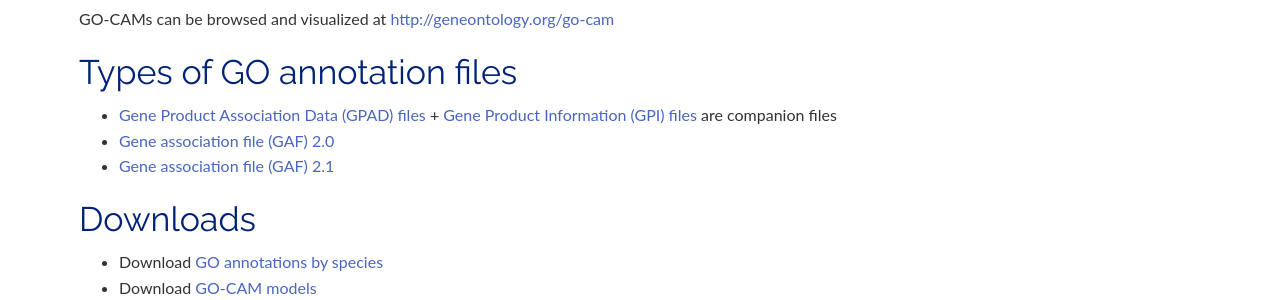
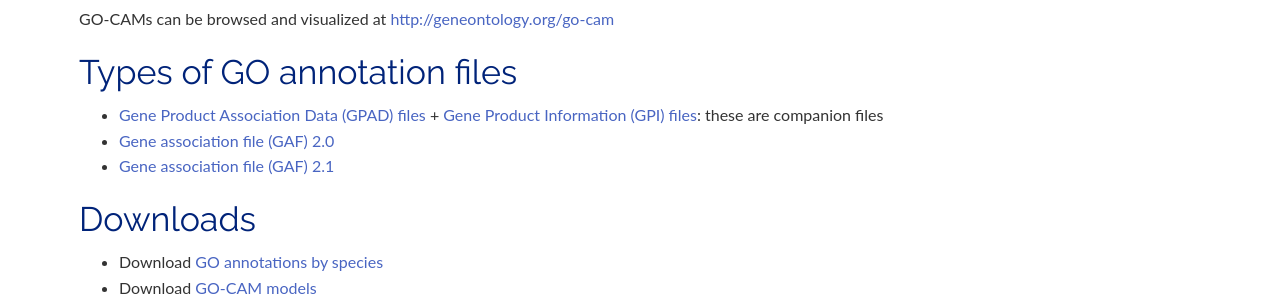
Before and after one commit to geneontology/geneontology.github.io, a Jekyll site: the page built from _docs/go-annotations.md, in a window 1280 px wide and 900 px high, scrolled down 1800 px. Shown: the part 396-696 px from the top of the window. Built offline with Jekyll 4.4.1, drawn with Linux system fonts in a browser that asks for light colours; nearby versions of some CDN libraries.

Commit message:
Update go-annotations.md

```diff
--- a/_docs/go-annotations.md
+++ b/_docs/go-annotations.md
@@ -69,7 +69,7 @@
 GO-CAMs can be browsed and visualized at [http://geneontology.org/go-cam](http://geneontology.org/go-cam){:target="blank"}
 
 ## Types of GO annotation files
-* [Gene Product Association Data (GPAD) files](/docs/gene-product-association-data-gpad-format/) + [Gene Product Information (GPI) files](/docs/gene-product-information-gpi-format/) are companion files
+* [Gene Product Association Data (GPAD) files](/docs/gene-product-association-data-gpad-format/) + [Gene Product Information (GPI) files](/docs/gene-product-information-gpi-format/): these are companion files
 * [Gene association file (GAF) 2.0](/docs/go-annotation-file-gaf-format-20/)
 * [Gene association file (GAF) 2.1](/docs/go-annotation-file-gaf-format-21/)
 
```
